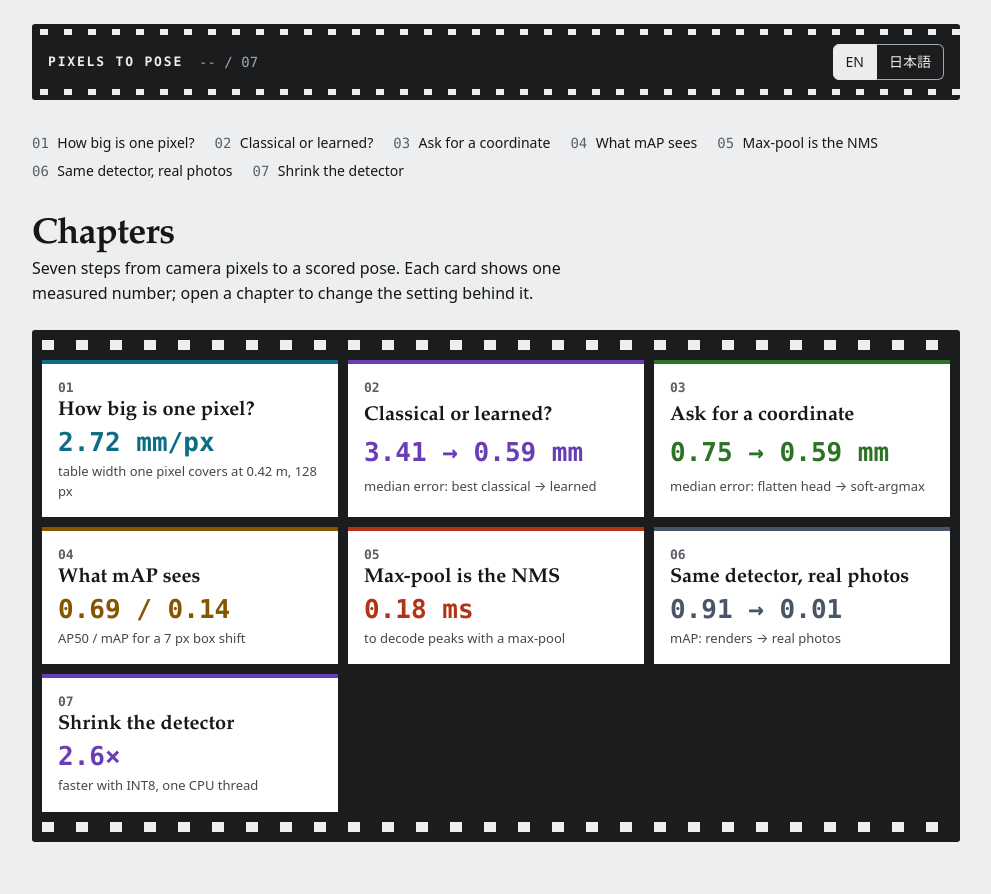
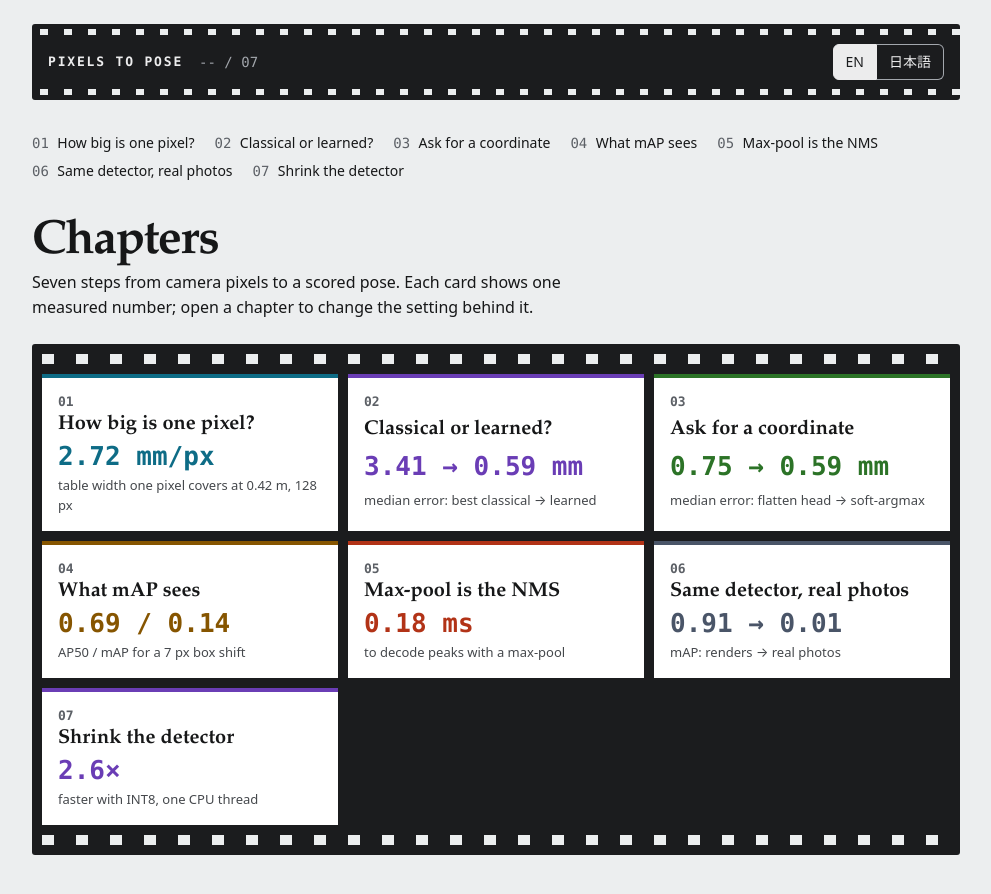
Before and after one commit to AungKaung1928/pixels-to-pose, a React (Vite) app: page / in a window 1280 px wide. Shown: the top 894 px of the page, without its empty margins (144-1135 px from the left). Built offline with nearby package versions, Linux system fonts and the light colour scheme.

Commit message:
Chapter titles larger: fluid 36-48 px with -0.03em tracking (step-4 token)

```diff
--- a/src/index.css
+++ b/src/index.css
@@ -31,6 +31,7 @@
   --step-1: 1.25rem;
   --step-2: 1.625rem;
   --step-3: 2.25rem;
+  --step-4: 3rem;
   --radius: 6px;
 
   /* Pipeline node kinds: one hue each (ink on its tint, on-ink on the hue). */
@@ -155,9 +156,9 @@ h3 {
 }
 
 h1 {
-  font-size: var(--step-3);
+  font-size: clamp(var(--step-3), 1.25rem + 2.2vw, var(--step-4));
   font-weight: 600;
-  letter-spacing: -0.02em;
+  letter-spacing: -0.03em;
 }
 
 h2 {
```
